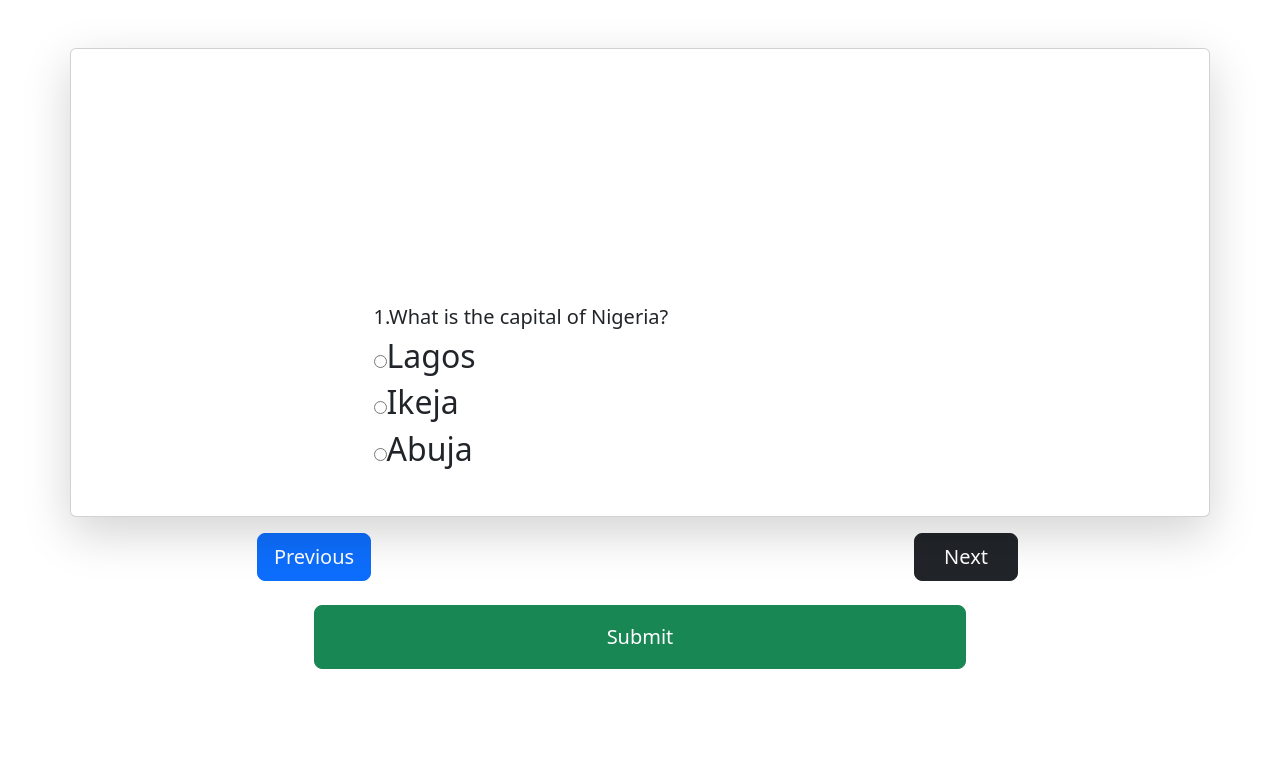
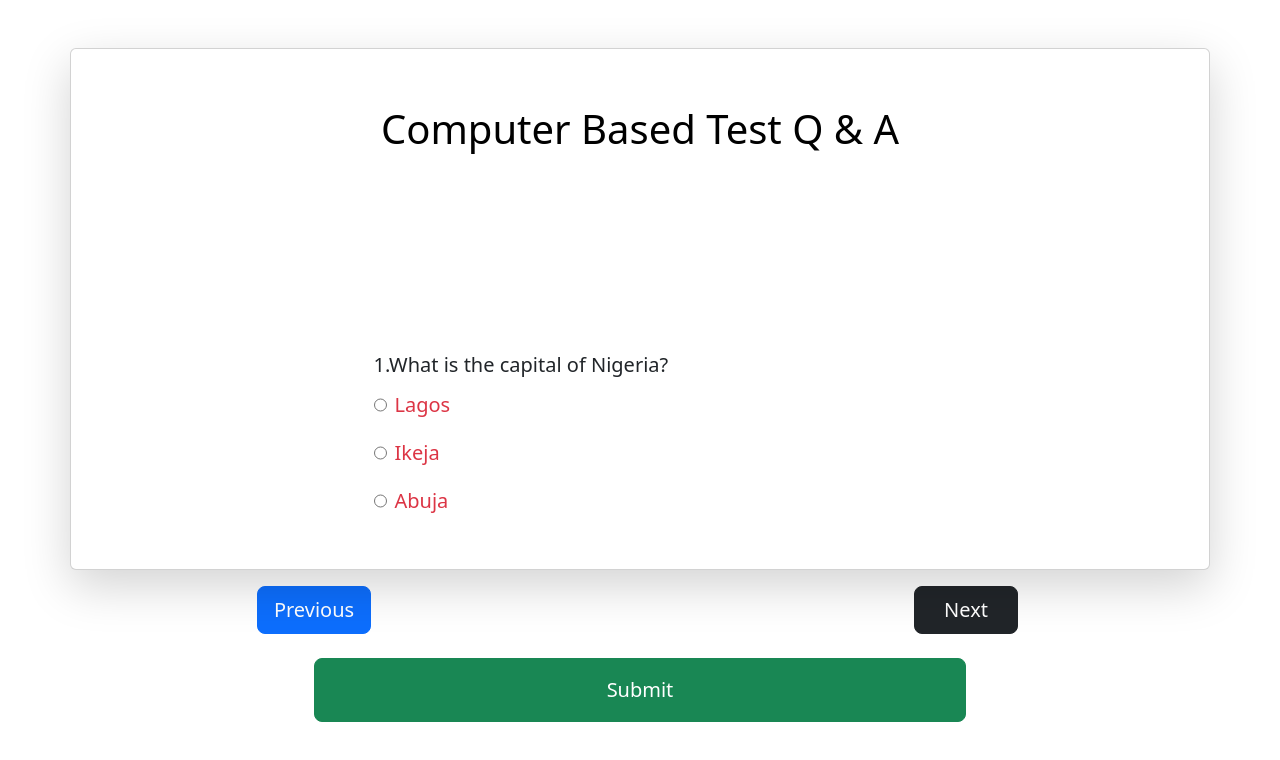
Before and after one commit to EverlastingBigFlo/cbtq-a, a plain HTML site: page index.html in a window 1280 px wide. Both pictures are taken after a click on the button "start". Drawn offline with nearby package versions, Linux system fonts and the light colour scheme.

Commit message:
gave my options different color and display flex it also gave it gap

```diff
--- a/script.js
+++ b/script.js
@@ -85,7 +85,7 @@ function show(){
 
     display.innerHTML += `<h2 class ="lead">${index+1}.${questions[index].question}</h2>`;
     questions[index].options.forEach((el)=>{
-        display.innerHTML+= `<h2><input ${questions[index].optionChose==el? 'checked' :''} type="radio" name="answer" onclick="submit('${el}')">${el}</input></h2>`
+        display.innerHTML+= `<h2 class="fs-5 text-danger d-flex gap-2 py-2"><input ${questions[index].optionChose==el? 'checked' :''} type="radio" name="answer" onclick="submit('${el}')">${el}</input></h2>`
     })
 
     let btns=document.querySelectorAll('.controls');
@@ -97,7 +97,7 @@ function show(){
 
 
 function start(){
-    document.querySelector('#headerWrapper').innerHTML = '';
+    // document.querySelector('#headerWrapper').innerHTML = '';
     document.querySelector('#startWrappper').innerHTML = '';
     show();
 
```
Also changed, not shown: index.html (+0 -1 lines).
